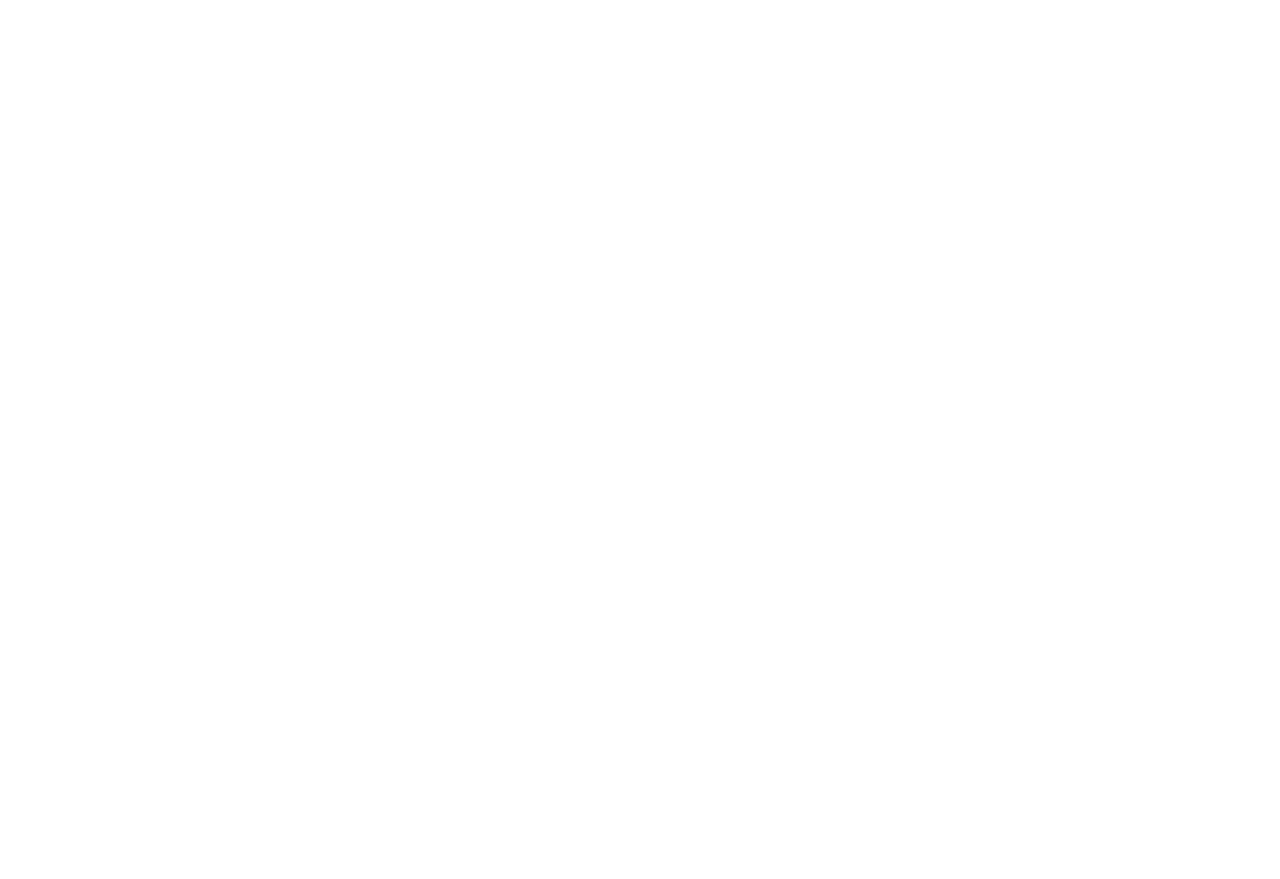
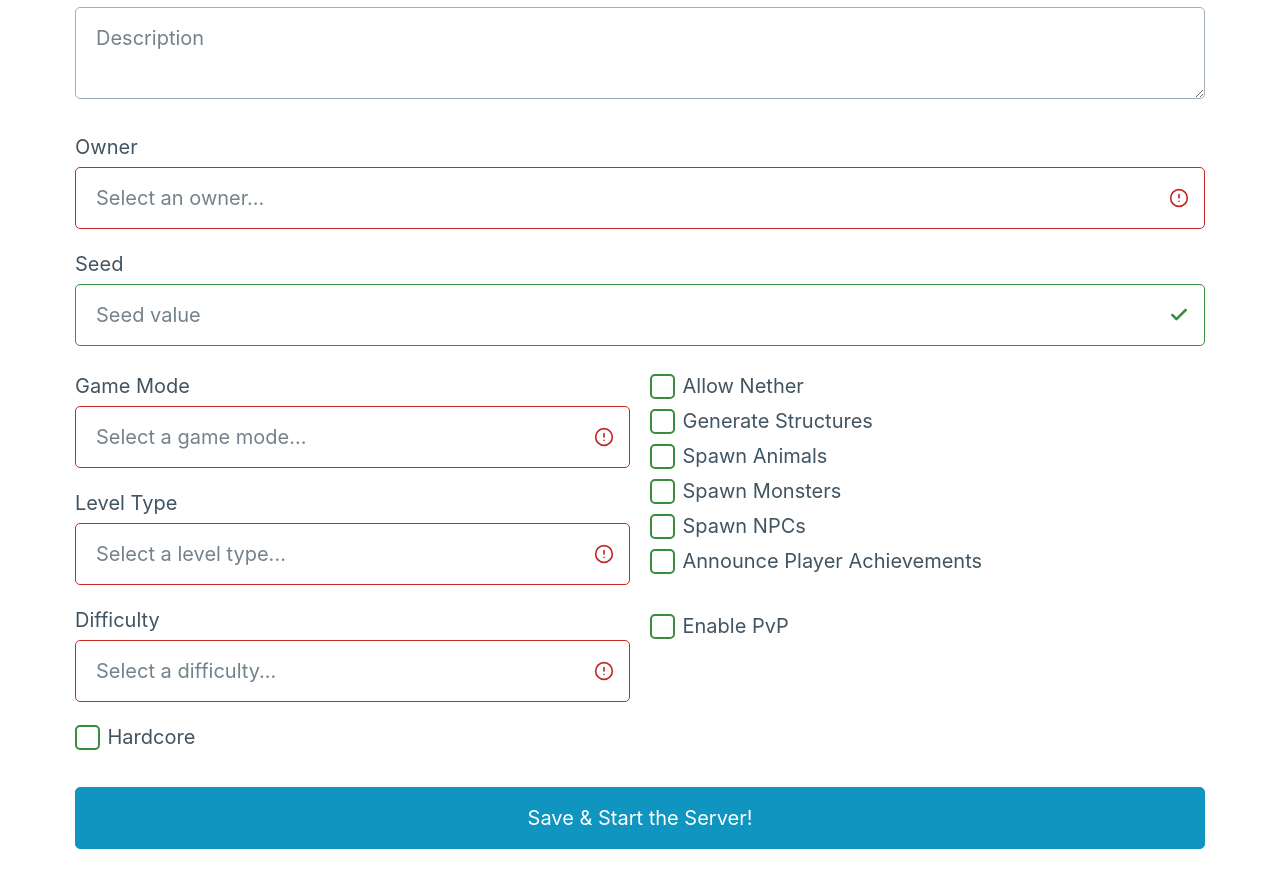
Before and after one commit to kryten87/minecraft-manager, a React (Create React App) app in the folder packages/client/: page /create in a window 1280 px wide. Shown: the part 340-1219 px from the top of the page. Before the commit the page ends 800 px from the top, so only its background shows below. Built offline with nearby package versions, Linux system fonts and the light colour scheme.

Commit message:
chore: add Create page

```diff
--- a/packages/client/src/pages/Create.tsx
+++ b/packages/client/src/pages/Create.tsx
@@ -1,5 +1,194 @@
-import { FC } from 'react';
+import { FC, useState } from 'react';
+import '@picocss/pico/css/pico.css';
+import { defaultMinecraftConfig, MinecraftStackMetadata, MinecraftStackConfig } from '@minecraft-manager/shared';
+import { TextInput } from '../components/TextInput';
+import { Checkbox } from '../components/Checkbox';
+import { Select } from '../components/Select';
+import { object, string, ValidationError } from 'yup';
+import { createStack } from '../libs/api';
+
+const metadataValidator = object({
+  name: string().required('Please provide a name for your server'),
+  description: string(),
+  owner: string().oneOf(['Evan', 'Maxwell', 'Daddy']).required('Please select the server owner'),
+});
+
+const configValidator = object({
+  seed: string(),
+  gameMode: string().oneOf(['creative','survival','adventure','spectator']).required('Please select a game mode'),
+  levelType: string().oneOf(['minecraft:normal','minecraft:flat','minecraft:large_biomes','minecraft:amplified','minecraft:single_biome_surface']).required('Please select a level type'),
+  difficulty: string().oneOf(['0', '1', '2', '3']).required('Please select a difficulty'),
+});
+
+type MetadataValidator = typeof metadataValidator;
+type ConfigValidator = typeof configValidator;
 
 export const Create: FC = (props: Record<string, any>) => {
-  return <h1>Create Page</h1>;
+  const validate = (validator: MetadataValidator | ConfigValidator, values: Partial<MinecraftStackMetadata | MinecraftStackConfig>): any => {
+    try {
+      validator.validateSync(values, { abortEarly: false });
+      return {};
+    } catch (err) {
+      const updatedErrors: Record<string, string> = {};
+      (err as ValidationError).inner.forEach((inner: ValidationError) => {
+        updatedErrors[`${inner.path}`] = inner.errors.join(', ').trim();
+      });
+      return updatedErrors;
+    }
+  };
+
+  const getAllErrors = (metadata: Partial<MinecraftStackMetadata>, config: Partial<MinecraftStackConfig>) => ({
+    ...validate(metadataValidator, metadata),
+    ...validate(configValidator, config),
+  });
+
+  const [saveIsDisabled, setSaveIsDisabled] = useState(false);
+  const [config, setConfig] = useState({ ...defaultMinecraftConfig } as Partial<MinecraftStackConfig>);
+  const [metadata, setMetadata] = useState({} as Partial<MinecraftStackMetadata>);
+  const [errors, setErrors] = useState({ ...validate(metadataValidator, metadata), ...validate(configValidator, config) });
+
+  const onChangeMetadata = (key: string, value: string | boolean) => {
+    const updatedErrors = getAllErrors({ ...metadata, [key]: value }, config);
+    setSaveIsDisabled(!!Object.keys(updatedErrors).length);
+    setErrors(updatedErrors);
+    setMetadata({ ...metadata, [key]: value });
+  };
+
+  const onChangeConfig = (key: string, value: string | boolean) => {
+    const updatedConfig = { ...config, [key]: value };
+    const updatedErrors = getAllErrors(metadata, updatedConfig);
+    setSaveIsDisabled(!!Object.keys(updatedErrors).length);
+    setErrors(updatedErrors);
+    setConfig({ ...config, [key]: value });
+  };
+
+  const onClickSave = async () => {
+    setSaveIsDisabled(true);
+    await createStack(config, metadata);
+    setSaveIsDisabled(false);
+    // @TODO add router-friendly redirect
+    // location.href = "/";
+  };
+
+  return (
+    <div className="container">
+      <h1>Servers</h1>
+      <form>
+
+        <TextInput
+          name="name"
+          label="Name"
+          placeholder="Server name"
+          value={ metadata.name || '' }
+          required
+          onChange={ onChangeMetadata }
+          error={ errors.name }
+        />
+
+        <label htmlFor="description">
+          Description
+          <textarea id="description" name="description" placeholder="Description" required onChange={ (event) => onChangeMetadata('description', event.currentTarget.value) } />
+        </label>
+
+
+        <Select
+          name="owner"
+          label="Owner"
+          required
+          nullMessage="Select an owner..."
+          value={ metadata.owner || '' }
+          error={ errors.owner }
+          options={ [
+            { label: 'Evan', value: 'Evan' },
+            { label: 'Maxwell', value: 'Maxwell' },
+            { label: 'Daddy', value: 'Daddy' },
+          ] }
+          onChange={ onChangeMetadata }
+        />
+
+        <TextInput
+          name="seed"
+          label="Seed"
+          placeholder="Seed value"
+          value={ config.seed || '' }
+          onChange={ onChangeConfig }
+        />
+
+        <div className="grid">
+          {/* column 1 */}
+          <div>
+            <Select
+              name="gameMode"
+              label="Game Mode"
+              required
+              nullMessage="Select a game mode..."
+              value={ `${config.gameMode}` }
+              error={ errors.gameMode }
+              options={ [
+                { label: 'Creative', value: 'creative' },
+                { label: 'Survival', value: 'survival' },
+                { label: 'Adventure', value: 'adventure' },
+                { label: 'Spectator', value: 'spectator' },
+              ] }
+              onChange={ onChangeConfig }
+            />
+
+            <Select
+              name="levelType"
+              label="Level Type"
+              required
+              nullMessage="Select a level type..."
+              value={ `${config.levelType}` }
+              error={ errors.levelType }
+              options={ [
+                { label: 'Normal', value: 'minecraft:normal' },
+                { label: 'Flat', value: 'minecraft:flat' },
+                { label: 'Large Biomes', value: 'minecraft:large_biomes' },
+                { label: 'Amplified', value: 'minecraft:amplified' },
+                { label: 'Single Biome', value: 'minecraft:single_biome_surface' },
+              ] }
+              onChange={ onChangeConfig }
+            />
+
+            <Select
+              name="difficulty"
+              label="Difficulty"
+              required
+              nullMessage="Select a difficulty..."
+              value={ `${config.difficulty}` }
+              error={ errors.difficulty }
+              options={ [
+                { label: 'Peaceful', value: '0' },
+                { label: 'Easy', value: '1' },
+                { label: 'Normal', value: '2' },
+                { label: 'Hard', value: '3' },
+              ] }
+              onChange={ onChangeConfig }
+            />
+
+            <Checkbox name="hardcore" label="Hardcore" value={ !!config.hardcore } onChange={ onChangeConfig } />
+          </div>
+
+          {/* column 2 */}
+          <div>
+            <Checkbox name="allowNether" label="Allow Nether" value={ !!config.allowNether } onChange={ onChangeConfig } />
+            <Checkbox name="generateStructures" label="Generate Structures" value={ !!config.generateStructures } onChange={ onChangeConfig } />
+            <Checkbox name="spawnAnimals" label="Spawn Animals" value={ !!config.spawnAnimals } onChange={ onChangeConfig } />
+            <Checkbox name="spawnMonsters" label="Spawn Monsters" value={ !!config.spawnMonsters } onChange={ onChangeConfig } />
+            <Checkbox name="spawnNpcs" label="Spawn NPCs" value={ !!config.spawnNpcs } onChange={ onChangeConfig } />
+            <Checkbox name="announcePlayerAchievements" label="Announce Player Achievements" value={ !!config.announcePlayerAchievements } onChange={ onChangeConfig } />
+            <br />
+            <Checkbox name="pvp" label="Enable PvP" value={ !!config.pvp } onChange={ onChangeConfig } />
+          </div>
+        </div>
+
+        <br />
+        <button
+          type="button"
+          disabled={ saveIsDisabled }
+          onClick={ onClickSave }
+        >Save &amp; Start the Server!</button>
+      </form>
+    </div>
+  );
 };
```
